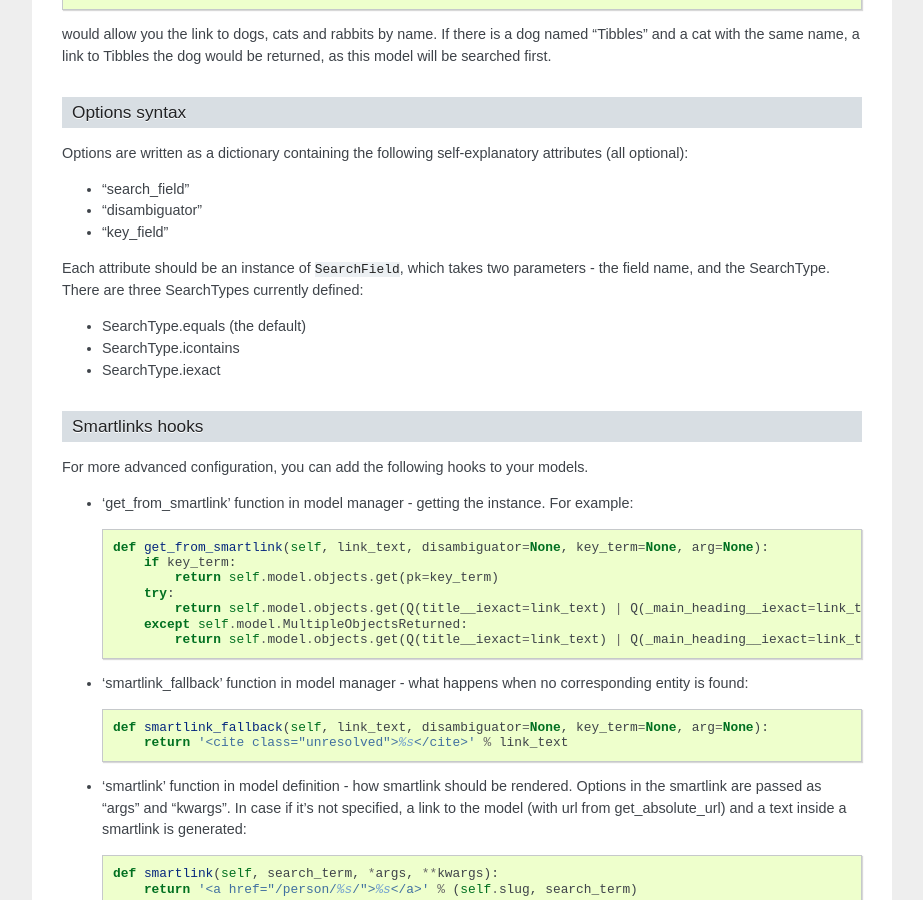
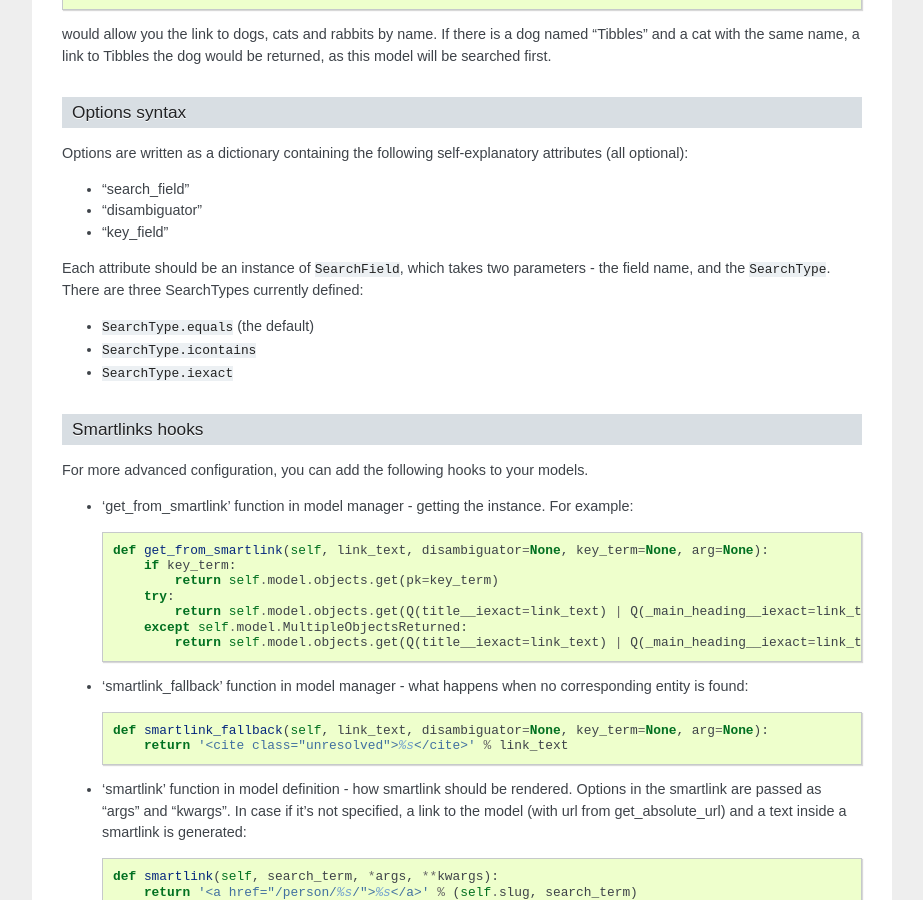
Before and after one commit to glamkit/glamkit-smartlinks, a Sphinx documentation site: the page built from docs/index.rst, in a window 1280 px wide and 900 px high, scrolled down 5662 px. Shown: the whole window, without its empty margins (198-1121 px from the left). Built offline with Sphinx 7.4.7, drawn with Linux system fonts in a browser that asks for light colours.

```diff
--- a/docs/index.rst
+++ b/docs/index.rst
@@ -251,11 +251,11 @@ Options are written as a dictionary containing the following self-explanatory at
 * "disambiguator"
 * "key_field"
 
-Each attribute should be an instance of ``SearchField``, which takes two parameters - the field name, and the SearchType. There are three SearchTypes currently defined:
+Each attribute should be an instance of ``SearchField``, which takes two parameters - the field name, and the ``SearchType``. There are three SearchTypes currently defined:
 
-* SearchType.equals (the default)
-* SearchType.icontains
-* SearchType.iexact
+* ``SearchType.equals`` (the default)
+* ``SearchType.icontains``
+* ``SearchType.iexact``
 
 .. _smartlinks-hooks:
 
```
